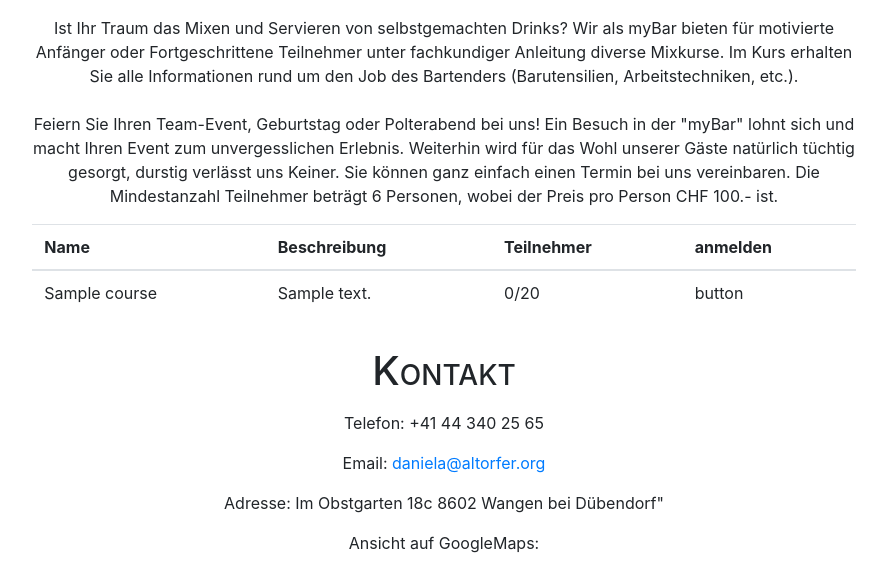
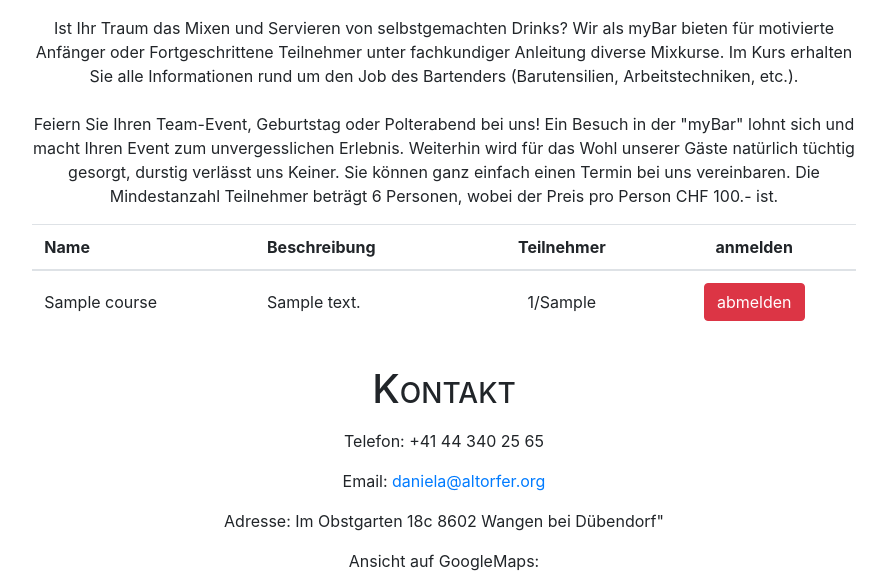
Before and after one commit to KlemensRaduner/bar, a PHP site: page / in a window 1280 px wide. Shown: the part 1836-2407 px from the top of the page, without its empty margins (196-1083 px from the left). Run offline with PHP 8.4, Linux system fonts and the light colour scheme; the visitor is signed in with stand-in values (Sample User, id 1); tables that the repository leaves empty or names only in its code hold one stand-in row (values such as "Sample post"); a stand-in replaces the project's code that opens the database connection; some libraries are stand-ins or nearby versions.

Commit message:
signup/out

```diff
--- a/index.php
+++ b/index.php
@@ -122,22 +122,37 @@ include 'navbar.php';
 					<tr>
 						<th>Name</th>
 						<th>Beschreibung</th>
-						<th>Teilnehmer</th>
+						<th class="text-center">Teilnehmer</th>
 						<?php
 						if (isset($_SESSION['user'])) {
-							echo "<th>anmelden</th>";
+							echo "<th class='text-center'>anmelden</th>";
 						}
 						?>
 					</tr>
 				</thead>
 				<tbody>
 					<?php
-					$result = $conn->query("SELECT * FROM course");
-					if ($result->num_rows > 0) {
-						while ($row = $result->fetch_assoc()) {
-							echo "<tr><td>" . $row['name'] . "</td><td>" . $row['description'] . "<td>0/20</td>";
+					$courses_result = $conn->query("SELECT * FROM course");
+					if ($courses_result->num_rows > 0) {
+						while ($courses_row = $courses_result->fetch_assoc()) {
+							$users_result = $conn->query("SELECT * FROM course_users WHERE course_id = " . $courses_row['id']);
+							echo "<tr id=" . $courses_row['id'] . ">";
+							echo "<td class='align-middle'>" . $courses_row['name'] . "</td>";
+							echo "<td class='align-middle'>" . $courses_row['description'] . "</td>";
+							echo "<td class='align-middle text-center'>" . $users_result->num_rows . "/" . $courses_row['space'] . "</td>";
 							if (isset($_SESSION['user'])) {
-								echo "<td>button</td>";
+								$found = false;
+								while ($users_row = $users_result->fetch_assoc()) {
+									if ($users_row['users_id'] == $_SESSION['user']['id']) {
+										$found = true;
+										break;
+									}
+								}
+								if ($found) {
+									echo "<td class='align-middle text-center'><button onClick='signup(" . $courses_row['id'] . ")' class='btn btn-danger'>abmelden</button></form></td>";
+								} else {
+									echo "<td class='align-middle text-center'><button onClick='signup(" . $courses_row['id'] . ")' class='btn btn-dark'>anmelden</button></form></td>";
+								}
 							}
 							echo "</tr>";
 						}
@@ -167,7 +182,9 @@ include 'navbar.php';
 		<p>&copy; 2020, Altorfer, Freitag, Raduner </p>
 	</footer>
 	<button onclick="topFunction()" id="TopButton" title="Nach oben gehen">Nach oben</button>
-	<script src="scroll.js" />
+
+	<script src="scroll.js"></script>
+	<script src="signup.js"></script>
 	<script src="https://code.jquery.com/jquery-3.5.1.slim.min.js" integrity="sha384-DfXdz2htPH0lsSSs5nCTpuj/zy4C+OGpamoFVy38MVBnE+IbbVYUew+OrCXaRkfj" crossorigin="anonymous"></script>
 	<script src="https://cdn.jsdelivr.net/npm/popper.js@1.16.1/dist/umd/popper.min.js" integrity="sha384-9/reFTGAW83EW2RDu2S0VKaIzap3H66lZH81PoYlFhbGU+6BZp6G7niu735Sk7lN" crossorigin="anonymous"></script>
 	<script src="https://stackpath.bootstrapcdn.com/bootstrap/4.5.2/js/bootstrap.min.js" integrity="sha384-B4gt1jrGC7Jh4AgTPSdUtOBvfO8shuf57BaghqFfPlYxofvL8/KUEfYiJOMMV+rV" crossorigin="anonymous"></script>
--- /dev/null
+++ b/signup.js
@@ -0,0 +1,14 @@
+function signup(course_id) {
+  var xhttp = new XMLHttpRequest();
+  xhttp.onreadystatechange = function () {
+    if (this.readyState == 4 && this.status == 200) {
+      var row = document.getElementById(course_id);
+
+      var button = row.getElementsByTagName("button")[0];
+      button.innerHTML = "abmelden";
+      button.className = "btn btn-danger";
+    }
+  };
+  xhttp.open("GET", `signup.php?course_id=${course_id}`, true);
+  xhttp.send();
+}
--- a/styles.css
+++ b/styles.css
@@ -23,6 +23,10 @@ iframe {
 
 footer {
   text-align: center;
+}
+
+form {
+  margin: 0;
 }
 
 .row {
```
Also changed, not shown: signup.php (+5 -5 lines).
